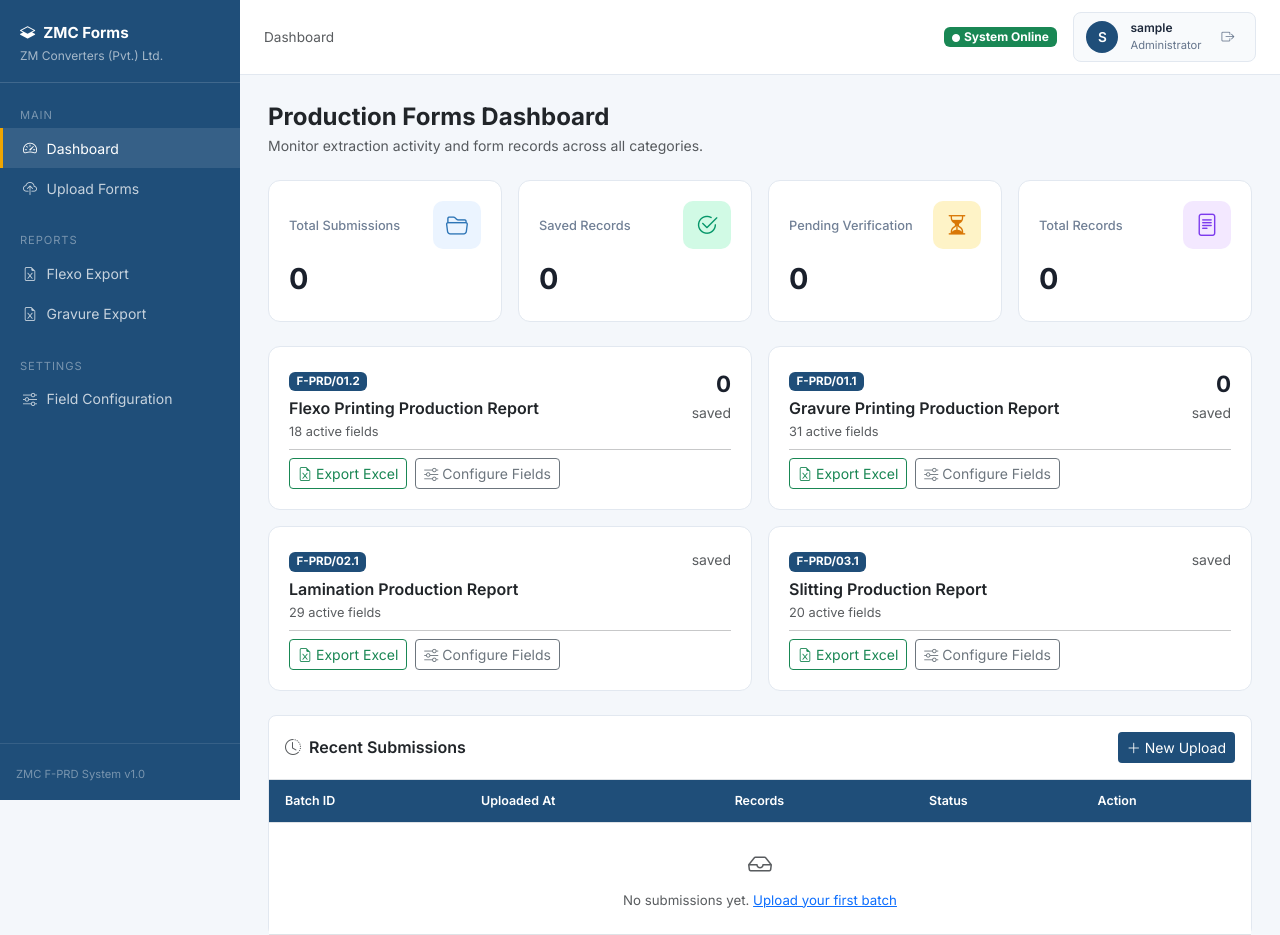
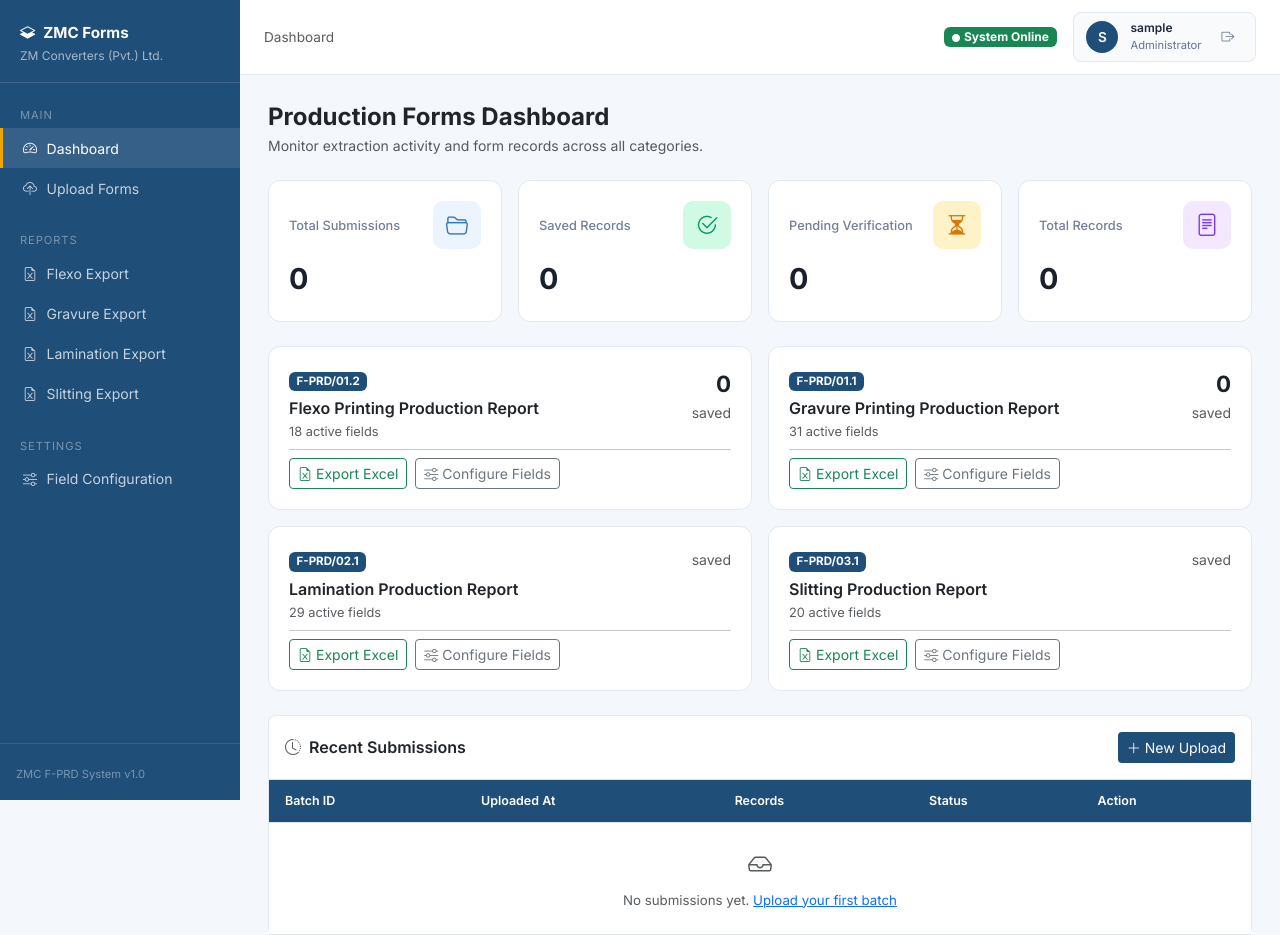
Before and after one commit to SurayyabinteObaida/zmc-forms, a Flask app: page / in a window 1280 px wide. Shown: the top 935 px of the page. Run offline with Flask 3, Linux system fonts and the light colour scheme; the visitor is signed in with stand-in values (Sample User, id 1); data comes from the database, SQL or seed files in the repository; data that the repository does not hold is empty.

Commit message:
Sidebar modified for added forms

```diff
--- a/app/templates/base/layout.html
+++ b/app/templates/base/layout.html
@@ -223,6 +223,14 @@
        class="nav-link" target="_blank">
       <i class="bi bi-file-earmark-excel"></i> Gravure Export
     </a>
+    <a href="{{ url_for('export.export_excel', form_type_id=4) }}"
+       class="nav-link" target="_blank">
+      <i class="bi bi-file-earmark-excel"></i> Lamination Export
+    </a>
+    <a href="{{ url_for('export.export_excel', form_type_id=5) }}"
+       class="nav-link" target="_blank">
+      <i class="bi bi-file-earmark-excel"></i> Slitting Export
+    </a>
 
     <div class="nav-section mt-2">Settings</div>
     <a href="{{ url_for('config.index') }}"
```
